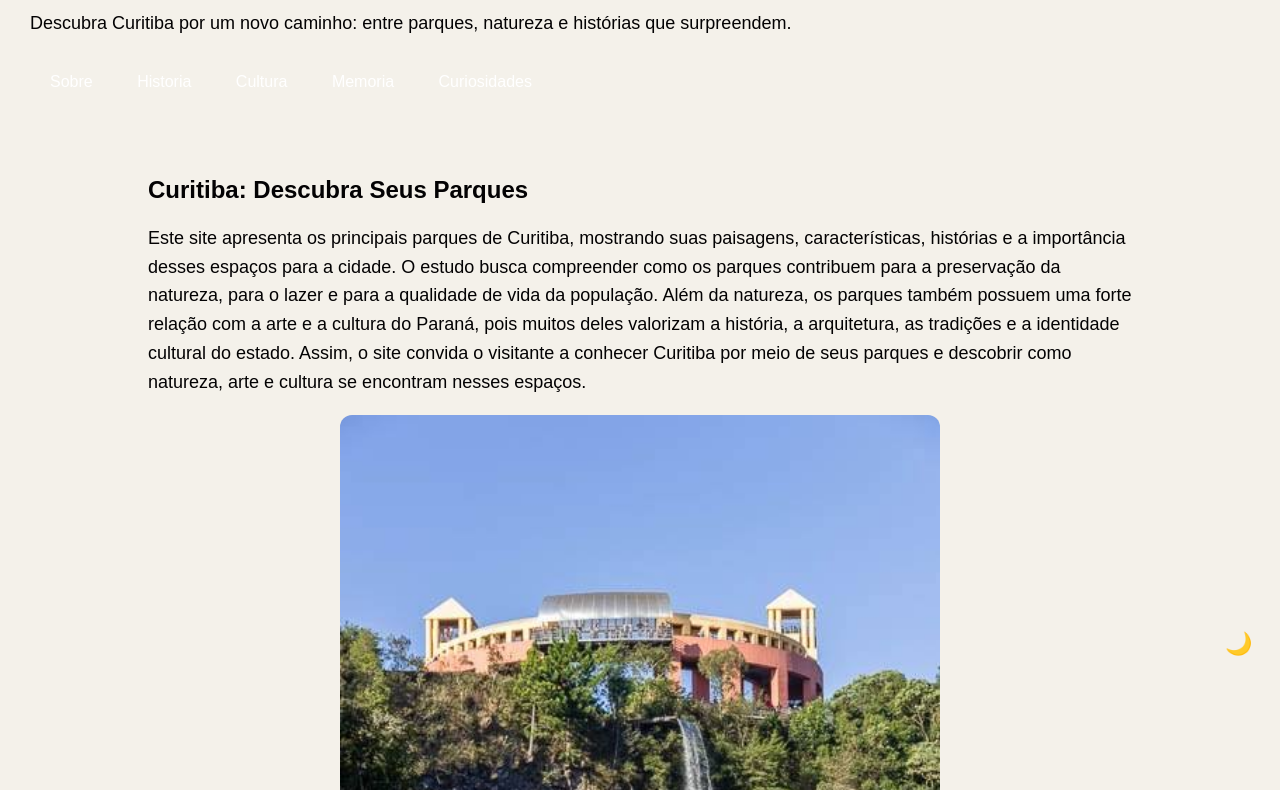
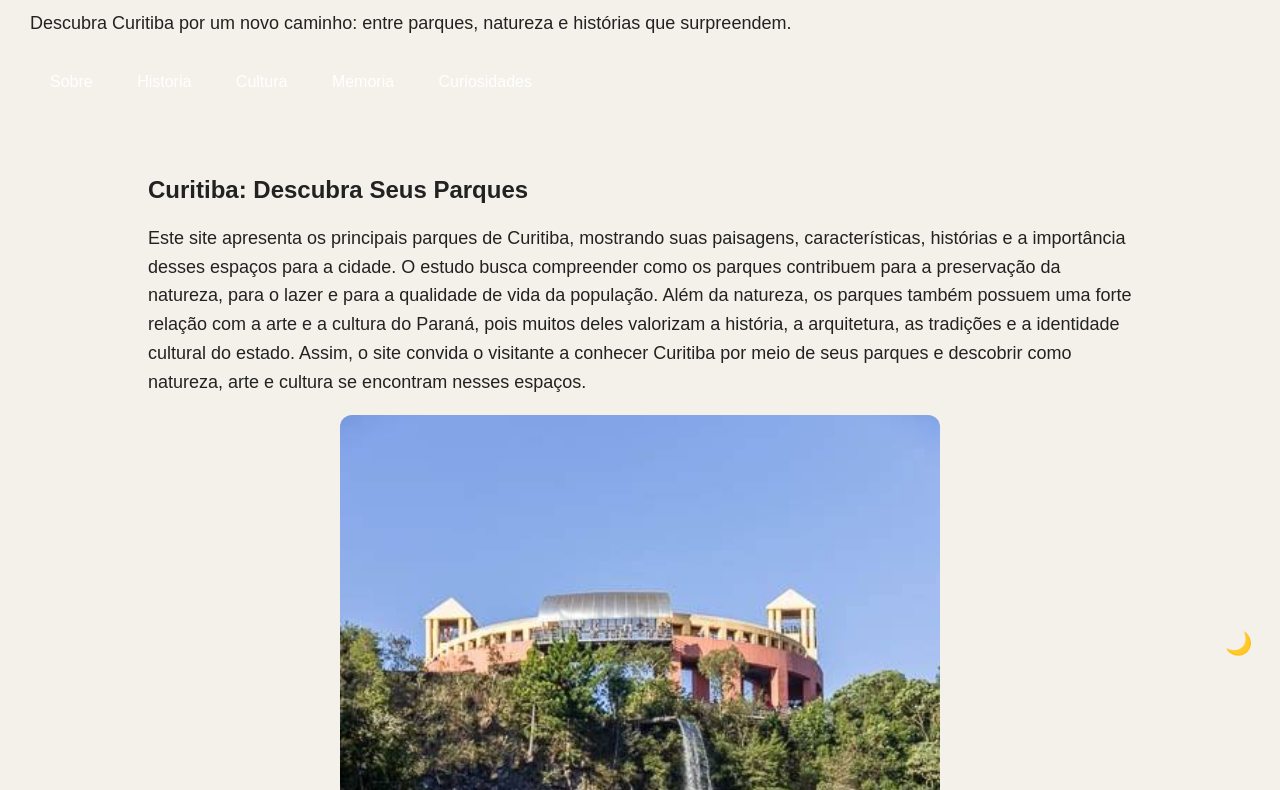
Before and after one commit to emanuelejovitasilva-oss/arteparanaense, a plain HTML site: page index.html in a window 1280 px wide. Shown: the part 111-901 px from the top of the page. Drawn offline with Linux system fonts and the light colour scheme.

Commit message:
atualizei o codigo

```diff
--- a/style.css
+++ b/style.css
@@ -1,6 +1,6 @@
 :root{
     --cor-fundo: #f4f1ea;
---cor--texto: #030203;
+--cor--texto: #222222;
 --cor-principal: 6b2d5c;
 --cor-secundaria: 9b4d83;
 --cor-hover: c77dff;
```
